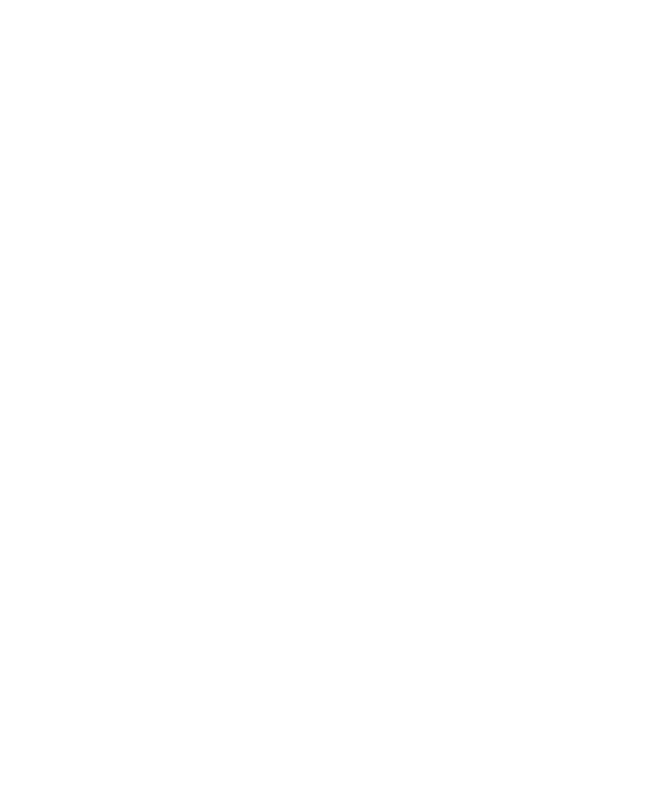
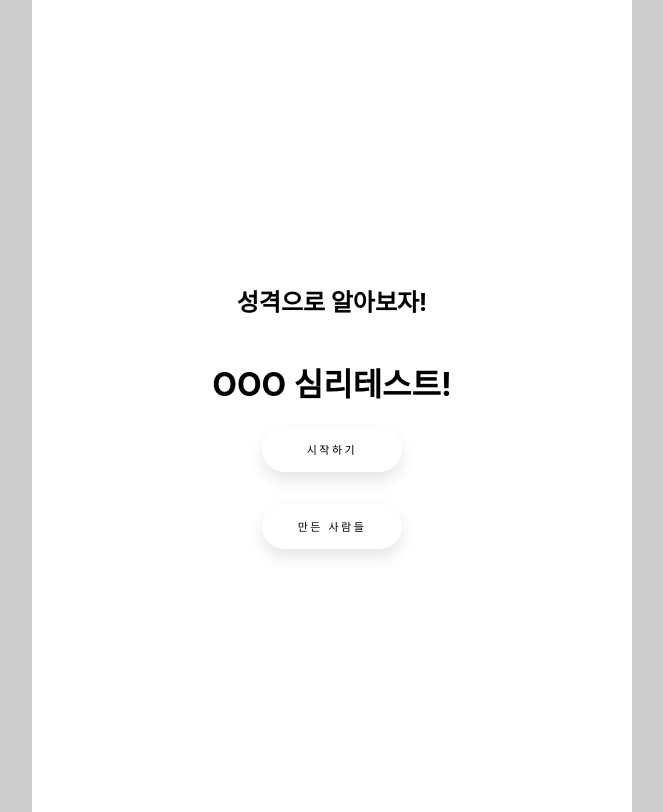
Before and after one commit to NaJungJun/project-mbti, a React (Create React App) app: page / in a window 1280 px wide. Shown: the whole page, without its empty margins (308-971 px from the left). Built offline with nearby package versions, Linux system fonts and the light colour scheme.

Commit message:
메인 페이지 틀 및 Makers 페이지 틀 작성

```diff
--- a/package.json
+++ b/package.json
@@ -7,6 +7,7 @@
     "@testing-library/react": "^11.2.5",
     "@testing-library/user-event": "^12.7.3",
     "immutable": "^4.0.0-rc.12",
+    "node-sass": "^5.0.0",
     "react": "^17.0.1",
     "react-dom": "^17.0.1",
     "react-redux": "^7.2.2",
@@ -14,6 +15,7 @@
     "react-scripts": "4.0.3",
     "redux": "^4.0.5",
     "redux-actions": "^2.6.5",
+    "sass-loader": "^10.1.1",
     "web-vitals": "^1.1.0"
   },
   "scripts": {
--- a/src/App.js
+++ b/src/App.js
@@ -2,13 +2,15 @@ import { Route } from 'react-router-dom'
 import {
   Main,
   Test,
-  Result
+  Result,
+  Makers
 } from './pages'
 
 function App() {
   return (
     <div>
-
+      <Route exact path="/" component={Main}/>
+      <Route exact path="/makers" component={Makers}/>
     </div>
   );
 }
--- /dev/null
+++ b/src/components/Profiles.js
@@ -0,0 +1,18 @@
+import React from 'react';
+import './Profiles.scss'
+function Profiles({ name }) {
+
+    return (
+
+
+            <div className="profiles-detail">
+
+            <img src="https://i.guim.co.uk/img/media/fe1e34da640c5c56ed16f76ce6f994fa9343d09d/0_174_3408_2046/master/3408.jpg?width=620&quality=45&auto=format&fit=max&dpr=2&s=064680b85e72644d9cc2e69e2763c541" alt="profile" className="pictures"/>
+
+            <span className="maker-name">{name}</span>
+            </div>
+
+    )
+
+}
+export default Profiles;
--- /dev/null
+++ b/src/components/Profiles.scss
@@ -0,0 +1,23 @@
+
+
+
+    .profiles-detail {
+        display: flex;
+        flex-direction: row;
+
+        .pictures {
+            width: 100px;
+            height: 100px;
+            border: 1px solid black;
+            border-radius: 50%;
+        }
+        .maker-name {
+            display: flex;
+            align-items: center;
+            margin-left: 2rem;
+        }
+    }
+
+    .profiles-detail + .profiles-detail {
+        margin-top: 2rem;
+    }
--- a/src/index.css
+++ b/src/index.css
@@ -5,6 +5,7 @@ body {
     sans-serif;
   -webkit-font-smoothing: antialiased;
   -moz-osx-font-smoothing: grayscale;
+  background-color: #cccccc;
 }
 
 code {
--- a/src/index.js
+++ b/src/index.js
@@ -1,12 +1,12 @@
 import React from 'react';
 import ReactDOM from 'react-dom';
 import './index.css';
-import App from './App';
 import reportWebVitals from './reportWebVitals';
+import Root from './Root';
 
 ReactDOM.render(
   <React.StrictMode>
-    <App />
+    <Root />
   </React.StrictMode>,
   document.getElementById('root')
 );
--- a/src/pages/Main.js
+++ b/src/pages/Main.js
@@ -0,0 +1,25 @@
+import React from 'react';
+import { Link } from 'react-router-dom'
+import '../styles/Main.scss'
+function Main() {
+
+
+    return (
+
+
+        <div className="main">
+            <h2>성격으로 알아보자!</h2>
+            <h1 className="title">OOO 심리테스트!</h1>
+            <Link to="/test">
+                <button className="btn-start">시작하기</button>
+            </Link>
+            <Link to="/makers">
+                <button className="btn-makers">만든 사람들</button>
+            </Link>
+
+        </div>
+
+    )
+
+}
+export default Main;
--- /dev/null
+++ b/src/pages/Makers.js
@@ -0,0 +1,32 @@
+import React from 'react';
+import Profiles from '../components/Profiles';
+import '../styles/Makers.scss'
+function Makers() {
+    const makers = [
+        {
+            id: 1,
+            name: '장준민'
+        },
+        {
+            id: 2,
+            name: '박나리'
+        },
+        {
+            id: 3,
+            name: '이정현'
+        }
+    ]
+
+    return (
+
+        <div className="makers">
+            <h1>만든이들</h1>
+            {makers.map(maker => (
+                <Profiles name={maker.name}/>
+            ))}
+        </div>
+
+    )
+
+}
+export default Makers;
--- a/src/pages/index.js
+++ b/src/pages/index.js
@@ -4,3 +4,4 @@
     export { default as Main } from './Main'
     export { default as Test } from './Test'
     export { default as Result } from './Result'
+    export { default as Makers } from './Makers'
--- /dev/null
+++ b/src/styles/Main.scss
@@ -0,0 +1,70 @@
+
+
+.main {
+    min-height: 812px;
+    max-width: 600px;
+    position: relative;
+    margin: 0 auto;
+    background-color: #fff;
+    display: flex;
+    align-items: center;
+    justify-content: center;
+    flex-direction: column;
+
+
+    .btn-start {
+        width: 140px;
+        height: 45px;
+        font-size: 11px;
+        letter-spacing: 2.5px;
+        font-weight: 500;
+        color: #000;
+        background-color: #fff;
+        border: none;
+        border-radius: 45px;
+        box-shadow: 0px 8px 15px rgba(0, 0, 0, 0.1);
+        transition: all 0.3s ease 0s;
+        cursor: pointer;
+        outline: none;
+
+        &:hover {
+            background-color: #2EE59D;;
+            box-shadow: 0px 15px 20px rgba(46, 229, 157, 0.4);
+            color: #fff;
+            transform: translateY(-7px);
+
+
+
+        }
+    }
+
+    .btn-makers {
+        margin-top: 2rem;
+        width: 140px;
+        height: 45px;
+        font-size: 11px;
+        letter-spacing: 2.5px;
+        font-weight: 500;
+        color: #000;
+        background-color: #fff;
+        border: none;
+        border-radius: 45px;
+        box-shadow: 0px 8px 15px rgba(0, 0, 0, 0.1);
+        transition: all 0.3s ease 0s;
+        cursor: pointer;
+        outline: none;
+
+        &:hover {
+            background-color: #2EE59D;;
+            box-shadow: 0px 15px 20px rgba(46, 229, 157, 0.4);
+            color: #fff;
+            transform: translateY(-7px);
+
+
+
+        }
+    }
+
+
+
+}
--- /dev/null
+++ b/src/styles/Makers.scss
@@ -0,0 +1,11 @@
+.makers {
+    min-height: 812px;
+    max-width: 600px;
+    position: relative;
+    margin: 0 auto;
+    background-color: #fff;
+    display: flex;
+    flex-direction: column;
+    padding: 5rem;
+    text-align: center;
+}
```
Also changed, not shown: src/images/sample.png (added), 1 other file (tests, documents, lock files or other folders).
